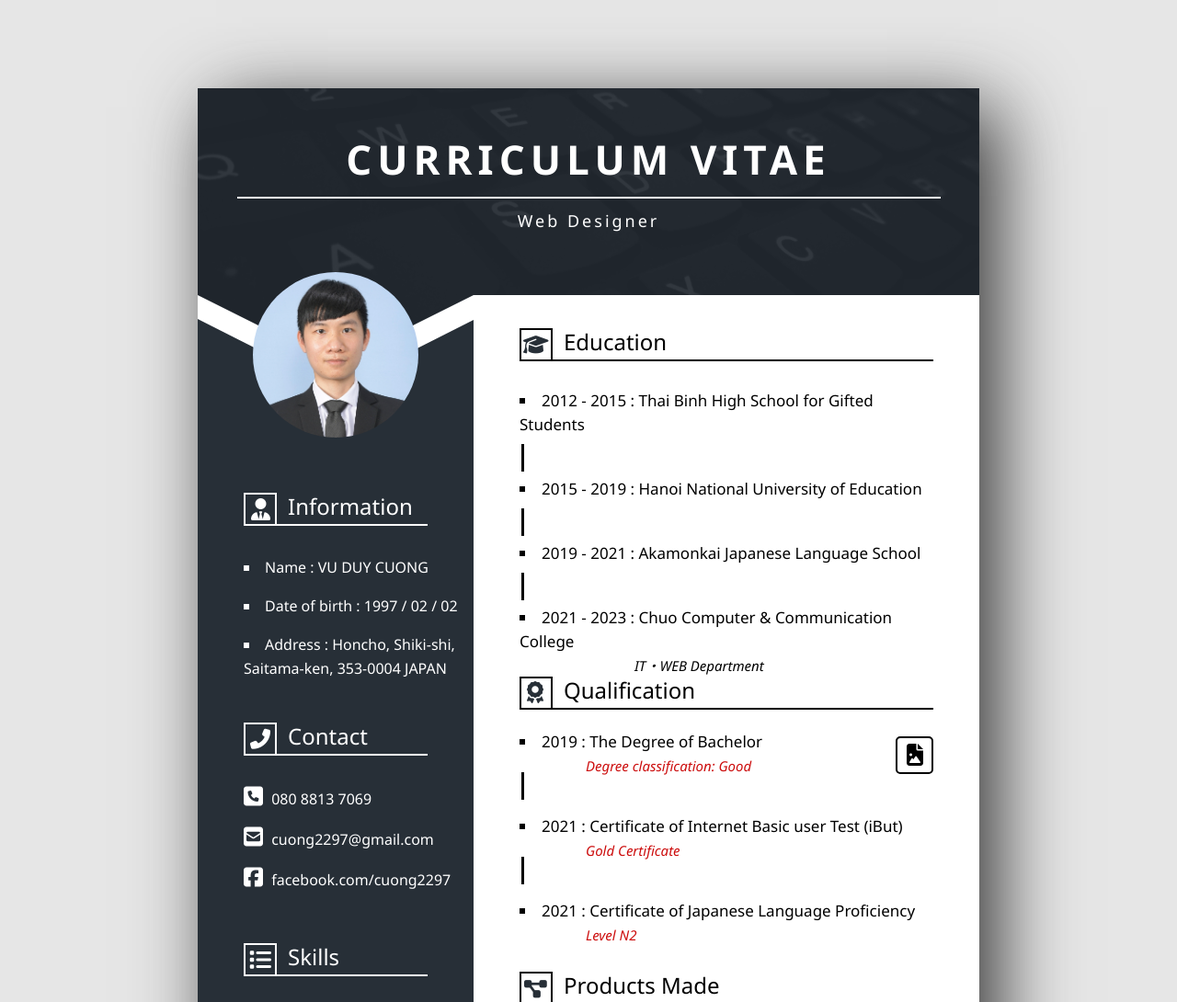
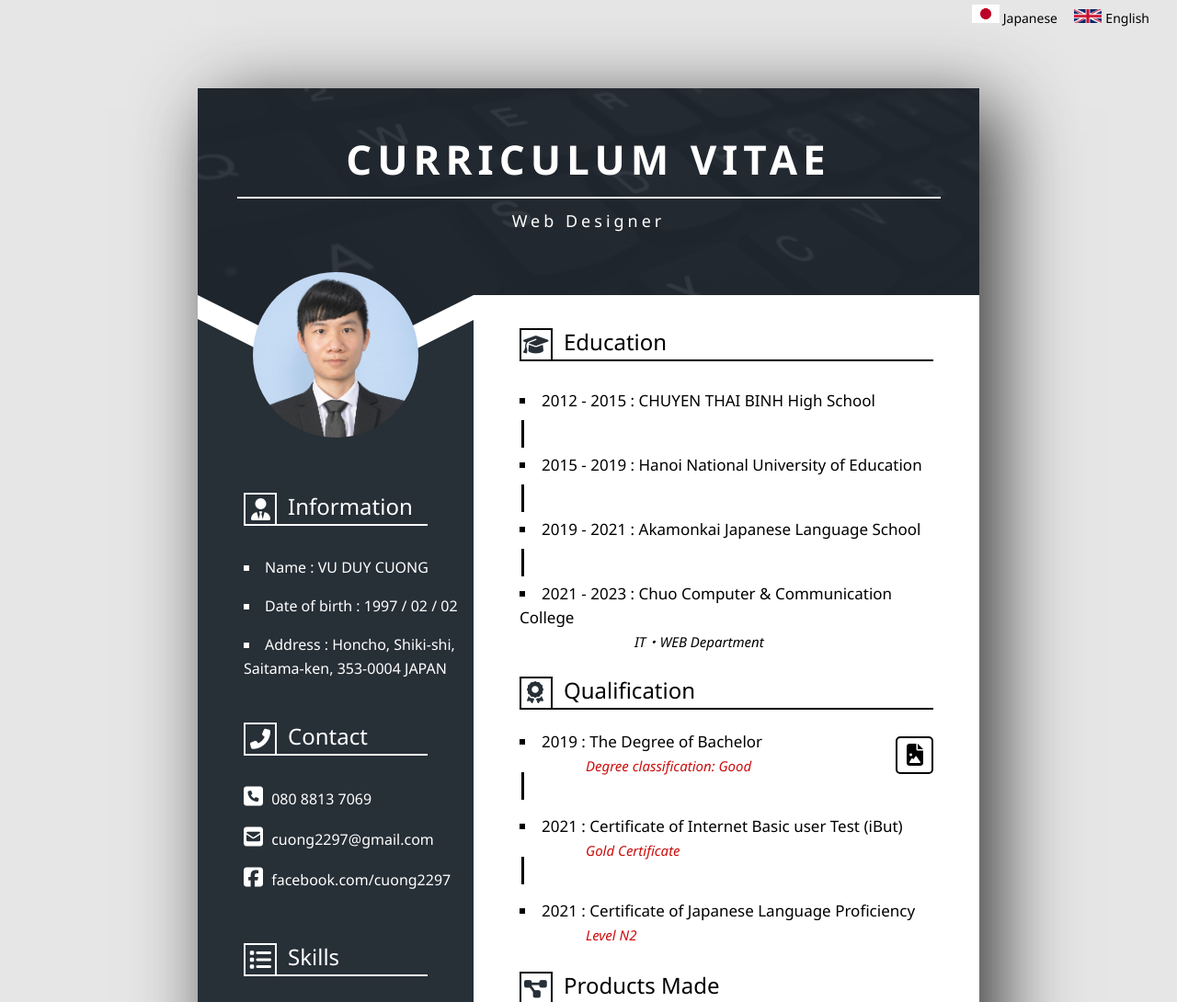
Before and after one commit to Cuong-97/CV, a plain HTML site: page index.html in a window 1280 px wide. Shown: the top 1090 px of the page at 92% size. Drawn offline with Linux system fonts and the light colour scheme.

Commit message:
up_translate

```diff
--- a/index.html
+++ b/index.html
@@ -12,7 +12,14 @@
 
 </head>
 <body>
-    <!-- <script src="main.js"></script> -->
+    <p onclick="japan()" class="btn_translate_1">
+        <img src="./Flag_Japan.svg.png" class="btn_flag_1">
+        <a class="btn_text_1">Japanese</a>
+    </p>
+    <p onclick="english()" class="btn_translate_2">
+        <img src="./Flag_Eng.svg.webp" class="btn_flag_2">
+        <a class="btn_text_2">English</a>
+    </p>
 
     <div class="CV">
         <div class="header">
@@ -30,14 +37,14 @@
             <img src="./avatar.jpg" class="nav_avatar">
             <div class="nav_info">
                 <i class="fa-solid fa-user-tie"></i>
-                <p>Information</p>
-                <li>Name : VU DUY CUONG</li>
-                <li>Date of birth : 1997 / 02 / 02</li>
-                <li>Address : Honcho, Shiki-shi, Saitama-ken, 353-0004 JAPAN</li>
+                <p class="infor_translate">Information</p>
+                <li class="name_translate">Name : VU DUY CUONG</li>
+                <li class="date_translate">Date of birth : 1997 / 02 / 02</li>
+                <li class="add_translate">Address : Honcho, Shiki-shi, Saitama-ken, 353-0004 JAPAN</li>
             </div>
             <div class="nav_contact">
                 <i class="fa-solid fa-phone-flip"></i>
-                <p>Contact</p>
+                <p class="contact_translate">Contact</p>
                 <li><i class="fa-solid fa-square-phone nav_contact_icon"></i> 080 8813 7069</li>
                 <li><i class="fa-solid fa-square-envelope nav_contact_icon"></i> cuong2297@gmail.com</li>
                 <a href="https://www.facebook.com/cuong2297"><li><i class="fa-brands fa-facebook-square nav_contact_icon"></i> facebook.com/cuong2297</li></a>
@@ -45,7 +52,7 @@
             </div>
             <div class="nav_skill">
                 <i class="fa-solid fa-list"></i>
-                <p>Skills</p>
+                <p class="skill_translate">Skills</p>
                 <li>CSS </li>
                     <hr class="hr_CSS_1">
                     <hr class="hr_CSS_2">
@@ -64,32 +71,35 @@
         <div class="content">
             <div class="content_education">
                 <i class="fa-solid fa-graduation-cap"></i>
-                <p>Education</p>
-                <li>2012 - 2015 : Thai Binh High School for Gifted Students</li>
+                <p class="edu_translate">Education</p>
+                <li>2012 - 2015 : <a class="CTB_translate">CHUYEN THAI BINH High School</a> </li>
                 <div class="content_boder_doc"></div>
-                <li>2015 - 2019 : Hanoi National University of Education</li>
+                <li>2015 - 2019 : <a class="HN_translate">Hanoi National University of Education</a></li>
                 <div class="content_boder_doc"></div>
-                <li>2019 - 2021 : Akamonkai Japanese Language School</li>
+                <li>2019 - 2021 : <a class="Aka_translate">Akamonkai Japanese Language School</a></li>
                 <div class="content_boder_doc"></div>
-                <li>2021 - 2023 : Chuo Computer & Communication College</li>
-                <p>IT・WEB Department</p>
+                <li>2021 - 2023 : <a class="CO_translate">Chuo Computer & Communication College</a></li>
+                <p class="web_translate">IT・WEB Department</p>
             </div>
             <div class="content_qualification">
                 <i class="fa-solid fa-award"></i>
-                <p>Qualification</p>
-                <li>2019 : The Degree of Bachelor</li>
-                    <a>Degree classification: Good</a>
+                <p class="quali_translate">Qualification</p>
+                <li>2019 :
+                    <a class="bache_translate">The Degree of Bachelor</a></li>
+                    <a class="good_translate">Degree classification: Good</a>
                 <div class="qualification_boder_doc"></div>
-                <li>2021 : Certificate of Internet Basic user Test (iBut) </li>
-                    <a>Gold Certificate</a>
+                <li>2021 :
+                    <a class="ibut_translate">Certificate of Internet Basic user Test (iBut)</a>  </li>
+                    <a class="gold_translate">Gold Certificate</a>
                 <div class="qualification_boder_doc"></div>
-                <li>2021 : Certificate of Japanese Language Proficiency </li>
-                    <a>Level N2</a>
+                <li>2021 :
+                    <a class="N_translate">Certificate of Japanese Language Proficiency</a> </li>
+                    <a class="n2_translate">Level N2</a>
                 <button class="qualification_button_file js_open_file"><i class="fa-solid fa-file-image qualification_button_file_icon" style="line-height: 37px;"></i></button>
             </div>
             <div class="content_products">
                 <i class="fa-solid fa-diagram-project"></i>
-                <p>Products Made</p>
+                <p class="made_translate">Products Made</p>
                 <li> Accurate Weather App : <a href="https://cuong-97.github.io/Accurate-Weather-App/" target="_blank">https://cuong-97.github...</a> </li>
                 <li> Balloon Co2 : <a href="https://balloonco2.com/" target="_blank">https://balloonco2.com/</a> </li>
                 <li> Bakery shop : <a href="https://cuong-97.github.io/bakery-shop/" target="_blank">https://cuong-97.github.io/bakery-shop/</a> </li>
@@ -107,27 +117,28 @@
                 </div>
                 <div class="modal_body">
                     <div class="box">
-                        <div class="modal_title">The Degree of Bachelor</div>
+                        <div class="modal_title title_translate_1">The Degree of Bachelor</div>
                         <img src="./Certificate_1.jpg" class="modal_img">
                     </div>
                     <div class="box">
-                        <div class="modal_title">Certificate of Internet Basic user Test</div>
+                        <div class="modal_title title_translate_2">Certificate of Internet Basic user Test</div>
                         <img src="./Certificate_2.jpg" class="modal_img">
                     </div>
                     <div class="box">
-                        <div class="modal_title">Certificate of Japanese Language Proficiency</div>
+                        <div class="modal_title title_translate_3">Certificate of Japanese Language Proficiency</div>
                         <img src="./Certificate_3.jpg" class="modal_img">
                     </div>
                     <div class="box">
-                        <div class="modal_title">2021年度の成績表</div>
+                        <div class="modal_title title_translate_4">2021 report card</div>
                         <img src="./Certificate_4.jpg" class="modal_img">
                     </div>
                 </div>
             </div>
         </div>
     </div>
+    <script src="translate.js"></script>
+    <script src="main.js"></script>
 
-    <script src="main.js"></script>
 
 
 </body>
--- a/style.css
+++ b/style.css
@@ -7,6 +7,37 @@
 body{
     background-color: #E6E6E6;
     height: 1496px;
+}
+.btn_translate_1{
+    position: fixed;
+    display: block;
+    cursor: pointer;
+    top: 0;
+    right: 130px;
+    height:40px;
+}
+.btn_translate_2{
+    position: fixed;
+    display: block;
+    cursor: pointer;
+    top: 0;
+    right: 30px;
+}
+.btn_flag_1{
+    width:30px;
+    line-height:40px;
+}
+.btn_flag_2{
+    width:30px;
+    line-height:40px;
+}
+.btn_text_1{
+    font-size: 14px;
+    line-height:40px;
+}
+.btn_text_2{
+    font-size: 14px;
+    line-height:40px;
 }
 .CV{
     position: absolute;
@@ -62,7 +93,7 @@ body{
     top: 132px;
     left: 25%;
     font-size: 18px;
-    letter-spacing: 3px;
+    letter-spacing: 4px;
     text-align: center;
     color:rgb(255, 255, 255);
 }
--- /dev/null
+++ b/translate.js
@@ -0,0 +1,215 @@
+function japan() {
+    let header_title = document.querySelector('.header_title');
+    header_title.textContent = '履歴書';
+    header_title.style.letterSpacing = '12px';
+
+    let header_text = document.querySelector('.header_text');
+    header_text.textContent = 'ウェブデザイナー';
+    header_text.style.letterSpacing = '10px';
+
+    let infor_translate = document.querySelector('.infor_translate');
+    infor_translate.textContent = '個人情報';
+    infor_translate.style.letterSpacing = '5px';
+
+    let name_translate = document.querySelector('.name_translate');
+    name_translate.textContent = '氏名 : VU DUY CUONG';
+
+    let date_translate = document.querySelector('.date_translate');
+    date_translate.textContent = '生年月日 : 1997 / 02 / 02';
+
+    let add_translate = document.querySelector('.add_translate');
+    add_translate.textContent = '現在所 : 埼玉県志木市本町';
+
+    let contact_translate = document.querySelector('.contact_translate');
+    contact_translate.textContent = '連絡先';
+    contact_translate.style.letterSpacing = '5px';
+
+    let skill_translate = document.querySelector('.skill_translate');
+    skill_translate.textContent = '連絡先';
+    skill_translate.style.letterSpacing = '5px';
+
+    let edu_translate = document.querySelector('.edu_translate');
+    edu_translate.textContent = '学歴';
+    edu_translate.style.letterSpacing = '5px';
+    edu_translate.style.fontWeight = '600';
+
+    let CTB_translate = document.querySelector('.CTB_translate');
+    CTB_translate.textContent = 'CHUYEN THAI BINH 高等学校';
+    CTB_translate.style.letterSpacing = '4px';
+
+    let HN_translate = document.querySelector('.HN_translate');
+    HN_translate.textContent = 'ハノイ師範大学';
+    HN_translate.style.letterSpacing = '4px';
+
+    let Aka_translate = document.querySelector('.Aka_translate');
+    Aka_translate.textContent = '赤門会日本語学校';
+    Aka_translate.style.letterSpacing = '4px';
+
+    let CO_translate = document.querySelector('.CO_translate');
+    CO_translate.textContent = '中央情報専門学校';
+    CO_translate.style.letterSpacing = '4px';
+
+    let web_translate = document.querySelector('.web_translate');
+    web_translate.textContent = 'IT/web学科';
+    web_translate.style.letterSpacing = '4px';
+
+    let quali_translate = document.querySelector('.quali_translate');
+    quali_translate.textContent = '資格';
+    quali_translate.style.letterSpacing = '5px';
+    quali_translate.style.fontWeight = '600';
+
+    let bache_translate = document.querySelector('.bache_translate');
+    bache_translate.textContent = '学士号';
+    bache_translate.style.letterSpacing = '4px';
+
+    let good_translate = document.querySelector('.good_translate');
+    good_translate.textContent = '学位分類：良い';
+    good_translate.style.letterSpacing = '4px';
+
+    let ibut_translate = document.querySelector('.ibut_translate');
+    ibut_translate.textContent = 'インターネット ベーシック ユーザー テスト';
+    ibut_translate.style.letterSpacing = '2px';
+
+    let gold_translate = document.querySelector('.gold_translate');
+    gold_translate.textContent = 'ゴールド認定証';
+    gold_translate.style.letterSpacing = '4px';
+
+    let N_translate = document.querySelector('.N_translate');
+    N_translate.textContent = '日本語能力認定書';
+    N_translate.style.letterSpacing = '4px';
+
+    let n2_translate = document.querySelector('.n2_translate');
+    n2_translate.textContent = 'レベル N2';
+    n2_translate.style.letterSpacing = '4px';
+    n2_translate.style.fontStyle = 'normal';
+
+    let made_translate = document.querySelector('.made_translate');
+    made_translate.textContent = '作られた製品';
+    made_translate.style.letterSpacing = '5px';
+    made_translate.style.fontWeight = '600';
+
+    let title_translate_1 = document.querySelector('.title_translate_1');
+    title_translate_1.textContent = '学士号';
+    title_translate_1.style.letterSpacing = '5px';
+
+    let title_translate_2 = document.querySelector('.title_translate_2');
+    title_translate_2.textContent = 'インターネット ベーシック ユーザー テスト';
+    title_translate_2.style.letterSpacing = '5px';
+
+    let title_translate_3 = document.querySelector('.title_translate_3');
+    title_translate_3.textContent = '日本語能力認定書';
+    title_translate_3.style.letterSpacing = '5px';
+
+    let title_translate_4 = document.querySelector('.title_translate_4');
+    title_translate_4.textContent = '2021年度の成績表';
+    title_translate_4.style.letterSpacing = '5px';
+}
+
+
+
+function english() {
+    let header_title = document.querySelector('.header_title');
+    header_title.textContent = 'CURRICULUM VITAE';
+    header_title.style.letterSpacing = '6px';
+
+    let header_text = document.querySelector('.header_text');
+    header_text.textContent = 'Web Designer';
+    header_text.style.letterSpacing = '4px';
+
+    let infor_translate = document.querySelector('.infor_translate');
+    infor_translate.textContent = 'Information';
+    infor_translate.style.letterSpacing = '0px';
+
+    let name_translate = document.querySelector('.name_translate');
+    name_translate.textContent = 'Name : VU DUY CUONG';
+
+    let date_translate = document.querySelector('.date_translate');
+    date_translate.textContent = 'Date of birth : 1997 / 02 / 02';
+
+    let add_translate = document.querySelector('.add_translate');
+    add_translate.textContent = 'Address : Honcho, Shiki-shi, Saitama-ken, 353-0004 JAPAN';
+
+    let contact_translate = document.querySelector('.contact_translate');
+    contact_translate.textContent = 'Contact';
+    contact_translate.style.letterSpacing = '0px';
+
+    let skill_translate = document.querySelector('.skill_translate');
+    skill_translate.textContent = 'Skills';
+    skill_translate.style.letterSpacing = '0px';
+
+    let edu_translate = document.querySelector('.edu_translate');
+    edu_translate.textContent = 'Education';
+    edu_translate.style.letterSpacing = '0px';
+    edu_translate.style.fontWeight = '500';
+
+    let CTB_translate = document.querySelector('.CTB_translate');
+    CTB_translate.textContent = 'CHUYEN THAI BINH High School';
+    CTB_translate.style.letterSpacing = '0px';
+
+    let HN_translate = document.querySelector('.HN_translate');
+    HN_translate.textContent = 'Hanoi National University of Education';
+    HN_translate.style.letterSpacing = '0px';
+
+    let Aka_translate = document.querySelector('.Aka_translate');
+    Aka_translate.textContent = 'Akamonkai Japanese Language School';
+    Aka_translate.style.letterSpacing = '0px';
+
+    let CO_translate = document.querySelector('.CO_translate');
+    CO_translate.textContent = 'Chuo Computer & Communication College';
+    CO_translate.style.letterSpacing = '0px';
+
+    let web_translate = document.querySelector('.web_translate');
+    web_translate.textContent = 'IT・WEB Department';
+    web_translate.style.letterSpacing = '0px';
+
+    let quali_translate = document.querySelector('.quali_translate');
+    quali_translate.textContent = 'Qualification';
+    quali_translate.style.letterSpacing = '0px';
+    quali_translate.style.fontWeight = '500';
+
+    let bache_translate = document.querySelector('.bache_translate');
+    bache_translate.textContent = 'The Degree of Bachelor';
+    bache_translate.style.letterSpacing = '0px';
+
+    let good_translate = document.querySelector('.good_translate');
+    good_translate.textContent = 'Degree classification: Good';
+    good_translate.style.letterSpacing = '0px';
+
+    let ibut_translate = document.querySelector('.ibut_translate');
+    ibut_translate.textContent = 'Certificate of Internet Basic user Test (iBut)';
+    ibut_translate.style.letterSpacing = '0px';
+
+    let gold_translate = document.querySelector('.gold_translate');
+    gold_translate.textContent = 'Gold Certificate';
+    gold_translate.style.letterSpacing = '0px';
+
+    let N_translate = document.querySelector('.N_translate');
+    N_translate.textContent = 'Certificate of Japanese Language Proficiency';
+    N_translate.style.letterSpacing = '0px';
+
+    let n2_translate = document.querySelector('.n2_translate');
+    n2_translate.textContent = 'Level N2';
+    n2_translate.style.letterSpacing = '0px';
+    n2_translate.style.fontStyle = 'italic';
+
+    let made_translate = document.querySelector('.made_translate');
+    made_translate.textContent = 'Products Made';
+    made_translate.style.letterSpacing = '0px';
+    made_translate.style.fontWeight = '500';
+
+    let title_translate_1 = document.querySelector('.title_translate_1');
+    title_translate_1.textContent = 'The Degree of Bachelor';
+    title_translate_1.style.letterSpacing = '0px';
+
+    let title_translate_2 = document.querySelector('.title_translate_2');
+    title_translate_2.textContent = 'Certificate of Internet Basic user Test';
+    title_translate_2.style.letterSpacing = '0px';
+
+    let title_translate_3 = document.querySelector('.title_translate_3');
+    title_translate_3.textContent = 'Certificate of Japanese Language Proficiency';
+    title_translate_3.style.letterSpacing = '0px';
+
+    let title_translate_4 = document.querySelector('.title_translate_4');
+    title_translate_4.textContent = '2021 report card';
+    title_translate_4.style.letterSpacing = '0px';
+}
```
Also changed, not shown: Flag_Eng.svg.webp (added), Flag_Japan.svg.png (added).
